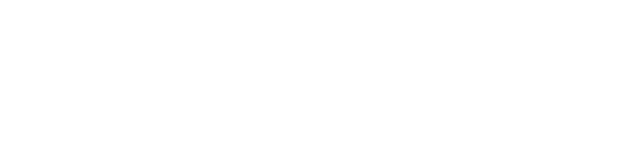
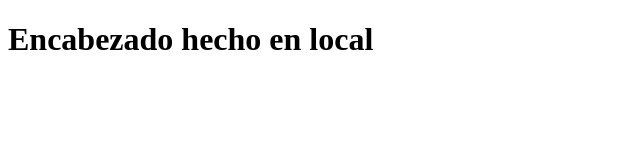
Before and after one commit to AdrianRCV/prueba01, a plain HTML site: page index.html in a window 1280 px wide. Shown: the whole page, without its empty margins (0-640 px from the left). Drawn offline with Linux system fonts and the light colour scheme.

Commit message:
Modifico index.html en local

```diff
--- a/index.html
+++ b/index.html
@@ -6,6 +6,6 @@
     <title>Document</title>
 </head>
 <body>
-
+    <h1>Encabezado hecho en local</h1>
 </body>
 </html>
```
